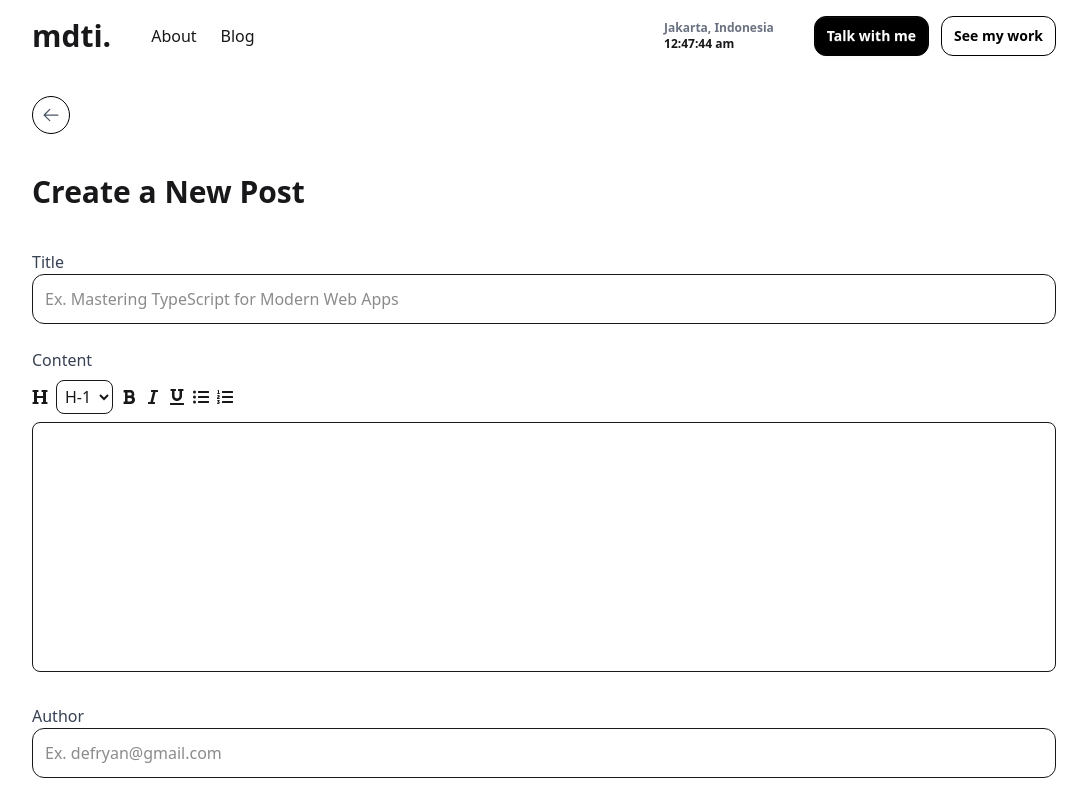
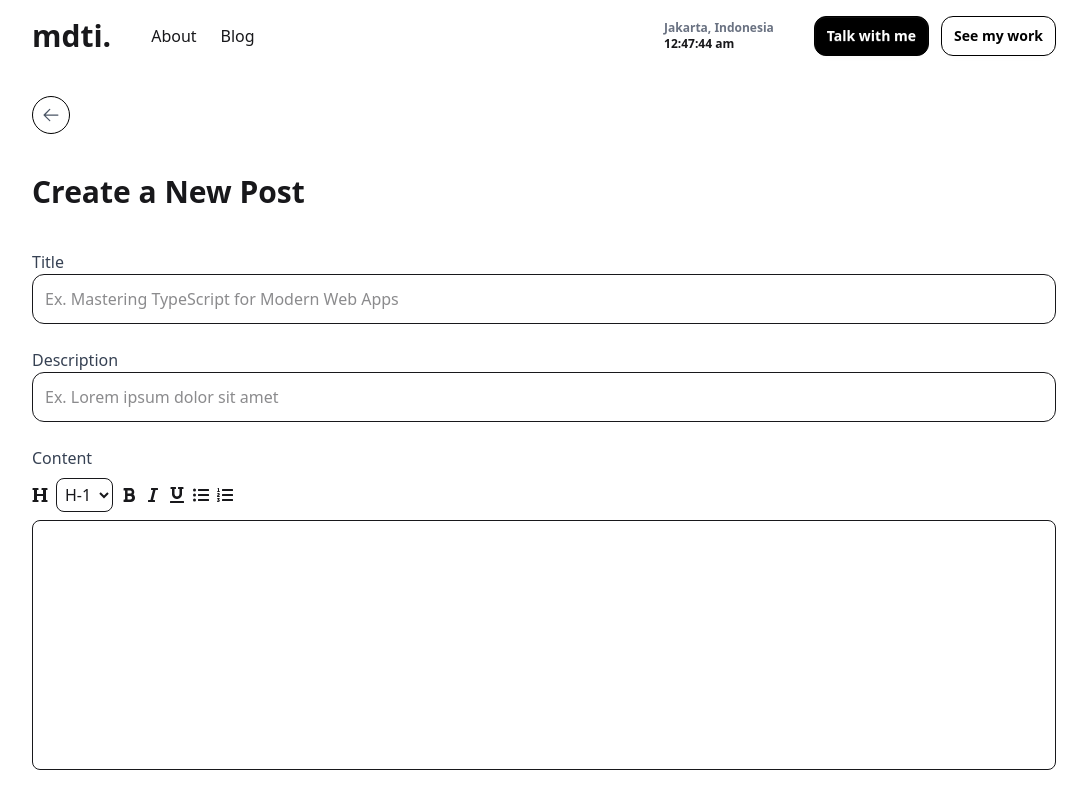
Before and after one commit to masdefry/personal-website, a Next.js app: page /blog/form in a window 1280 px wide. Shown: the top 800 px of the page, without its empty margins (96-1183 px from the left). Built offline with nearby package versions, Linux system fonts and the light colour scheme.

Commit message:
fix:card blog posts

```diff
--- a/src/app/api/posts/route.ts
+++ b/src/app/api/posts/route.ts
@@ -3,8 +3,8 @@ import Backendless from '../../../lib/backendless';
 
 export async function POST(req: NextRequest) {
   try {
-    const { title, content, author, imageUrl } = await req.json();
-    await Backendless.Data.of('Posts').save({ title, content, author, imageUrl, slug: title.split(' ').join('-') });
+    const { title, content, author, imageUrl, description } = await req.json();
+    await Backendless.Data.of('Posts').save({ title, content, author, imageUrl, description, slug: title.split(' ').join('-') });
     return NextResponse.json({message: 'Create Post Successfully', data: { title, content, author, imageUrl, slug: title.split(' ').join('-') }}, {status: 201});
   } catch (error) {
     return NextResponse.json({message: 'Create Post Failed', error}, {status: 500});
--- a/src/app/blog/form/page.tsx
+++ b/src/app/blog/form/page.tsx
@@ -27,6 +27,7 @@ interface FormValues {
   content: string;
   author: string;
   imageUrl: string;
+  description: string;
 }
 
 interface TiptapProps {
@@ -119,6 +120,7 @@ export default function BlogFormPage() {
       content: '',
       author: '',
       imageUrl: '',
+      description: ''
     },
     validationSchema: Yup.object({
       title: Yup.string()
@@ -131,6 +133,10 @@ export default function BlogFormPage() {
       imageUrl: Yup.string()
         .required('Image URL is required')
         .max(250, 'Max 250 characters'),
+      description: Yup.string()
+        .required('Description is required')
+        .min(250, 'Min 250 characters')
+        .max(500, 'Max 500 characters'),
     }),
     onSubmit: async (values, { resetForm }) => {
       try {
@@ -138,7 +144,7 @@ export default function BlogFormPage() {
         toast.success('Blog Successfully Created!');
         resetForm();
       } catch (error) {
-        console.log(error)
+        console.log(error);
         toast.error('Failed to Create Post.');
       }
     },
@@ -170,6 +176,19 @@ export default function BlogFormPage() {
             />
             {formik.touched.title && formik.errors.title && (
               <p className='text-red-500'>{formik.errors.title}</p>
+            )}
+          </div>
+
+          <div>
+            <label className='block font-medium text-gray-700'>Description</label>
+            <input
+              type='text'
+              placeholder='Ex. Lorem ipsum dolor sit amet'
+              className='w-full p-3 border rounded-xl'
+              {...formik.getFieldProps('description')}
+            />
+            {formik.touched.description && formik.errors.description && (
+              <p className='text-red-500'>{formik.errors.description}</p>
             )}
           </div>
 
--- a/src/app/blog/page.tsx
+++ b/src/app/blog/page.tsx
@@ -11,6 +11,7 @@ type Post = {
   created: string;
   author: string;
   content: string;
+  description: string;
 };
 
 export default function BlogPage() {
@@ -83,18 +84,18 @@ export default function BlogPage() {
                 height={250}
                 className='w-full h-48 object-cover'
               />
-              <div className='p-5 flex flex-col flex-grow'>
-                <p className='text-sm text-gray-500'>
-                  {new Date(post.created).toLocaleDateString()} • {post.author}
-                </p>
-                <h2 className='text-xl font-semibold text-gray-800 mt-2'>
-                  {post.title}
-                </h2>
-                <div
-                  className='text-gray-600 mt-2 flex-grow prose'
-                  dangerouslySetInnerHTML={{ __html: post.content }}
-                />
-                <button className='mt-4 text-blue-600 hover:underline'>
+              <div className='p-5 flex flex-col flex-grow justify-between'>
+                <div>
+                  <p className='text-sm text-gray-500'>
+                    {new Date(post.created).toLocaleDateString()} •{' '}
+                    {post.author}
+                  </p>
+                  <h2 className='text-xl font-semibold text-gray-800 mt-2 line-clamp-1'>
+                    {post.title}
+                  </h2>
+                  <p className='line-clamp-6 min-h-42 text-gray-600 py-3'>{post.description}</p>
+                </div>
+                <button className='mt-4 text-blue-600 hover:underline cursor-pointer'>
                   Read More →
                 </button>
               </div>
```
